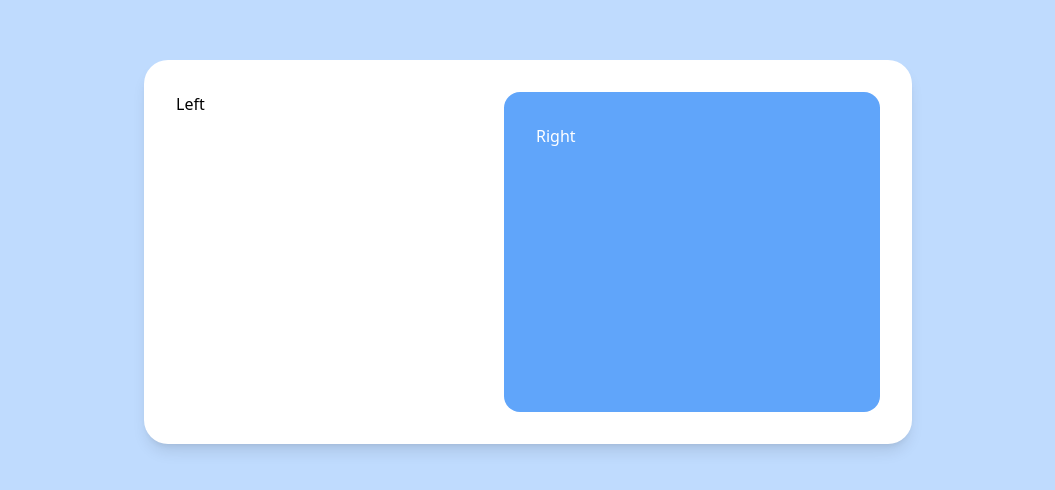
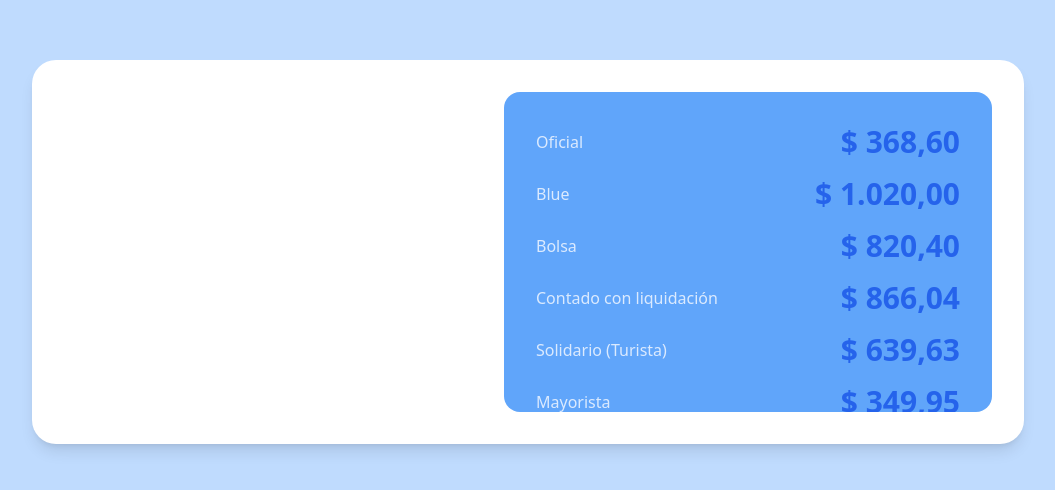
Before and after one commit to leandiazz/calculadolar, a React (Vite) app: page / in a window 1280 px wide. Shown: the part 148-638 px from the top of the page, without its empty margins (112-1167 px from the left). Built offline with nearby package versions, Linux system fonts and the light colour scheme.

Commit message:
feat: :sparkles: added table with dollar conversion values

```diff
--- a/src/App.tsx
+++ b/src/App.tsx
@@ -3,7 +3,7 @@ import { Home } from "./components/Home";
 function App() {
   return (
     <main className="flex h-screen items-center justify-center bg-blue-200">
-      <div className="m-auto h-full max-h-96 max-w-screen-md flex-1">
+      <div className="m-auto h-full max-h-96 max-w-screen-lg flex-1 px-4">
         <div className="h-full w-full rounded-3xl bg-white p-8 shadow-lg">
           <Home />
         </div>
--- a/src/components/Home.tsx
+++ b/src/components/Home.tsx
@@ -1,10 +1,27 @@
+import cotizaciones from "../cotizaciones.json";
+
 export const Home = () => {
   return (
     <>
       <main className="flex h-full gap-4">
-        <section className="flex-1">Left</section>
-        <section className="flex-1 rounded-2xl bg-blue-400 p-8 text-white">
-          Right
+        <section className="flex-1"></section>
+        <section className="flex-1 overflow-y-auto rounded-2xl bg-blue-400 p-8 text-white">
+          <ul className="flex flex-col gap-4">
+            {cotizaciones.map((D) => (
+              <li
+                key={D.nombre}
+                className="flex items-center justify-between gap-4"
+              >
+                <div className="text-base text-blue-100">{D.nombre}</div>
+                <div className="text-3xl font-bold text-blue-600">
+                  {D.venta.toLocaleString("es-AR", {
+                    style: "currency",
+                    currency: "ARS",
+                  })}
+                </div>
+              </li>
+            ))}
+          </ul>
         </section>
       </main>
     </>
--- /dev/null
+++ b/src/cotizaciones.json
@@ -0,0 +1,50 @@
+[
+  {
+    "moneda": "USD",
+    "casa": "oficial",
+    "nombre": "Oficial",
+    "compra": 348.96,
+    "venta": 368.6,
+    "fechaActualizacion": "2023-10-25T15:58:00.000Z"
+  },
+  {
+    "moneda": "USD",
+    "casa": "blue",
+    "nombre": "Blue",
+    "compra": 980,
+    "venta": 1020,
+    "fechaActualizacion": "2023-10-25T15:58:00.000Z"
+  },
+  {
+    "moneda": "USD",
+    "casa": "bolsa",
+    "nombre": "Bolsa",
+    "compra": 806.25,
+    "venta": 820.4,
+    "fechaActualizacion": "2023-10-25T15:58:00.000Z"
+  },
+  {
+    "moneda": "USD",
+    "casa": "contadoconliqui",
+    "nombre": "Contado con liquidación",
+    "compra": 840.7,
+    "venta": 866.04,
+    "fechaActualizacion": "2023-10-25T15:58:00.000Z"
+  },
+  {
+    "moneda": "USD",
+    "casa": "solidario",
+    "nombre": "Solidario (Turista)",
+    "compra": null,
+    "venta": 639.63,
+    "fechaActualizacion": "2023-10-25T15:58:00.000Z"
+  },
+  {
+    "moneda": "USD",
+    "casa": "mayorista",
+    "nombre": "Mayorista",
+    "compra": 348.95,
+    "venta": 349.95,
+    "fechaActualizacion": "2023-10-25T15:58:00.000Z"
+  }
+]
```
